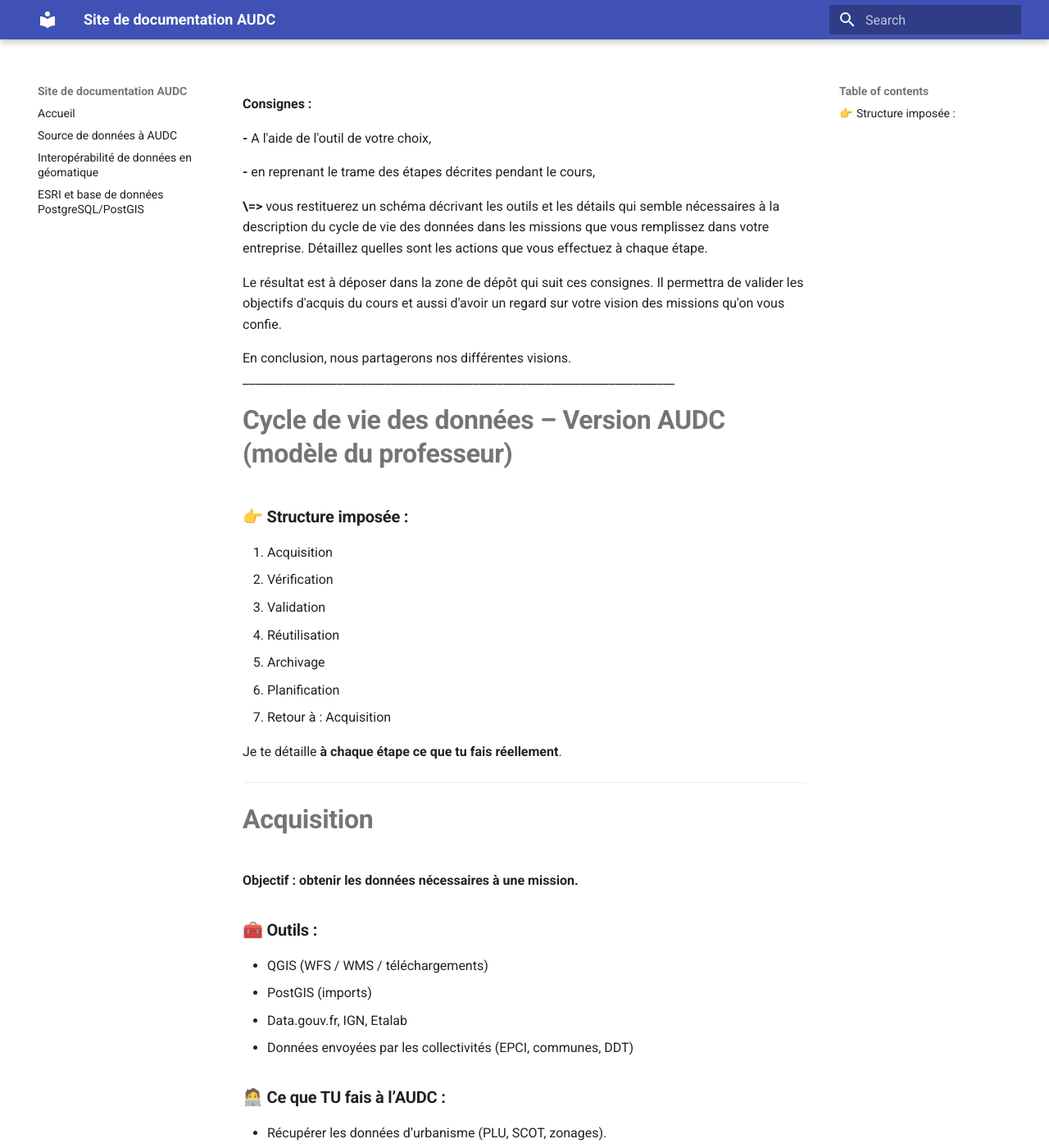
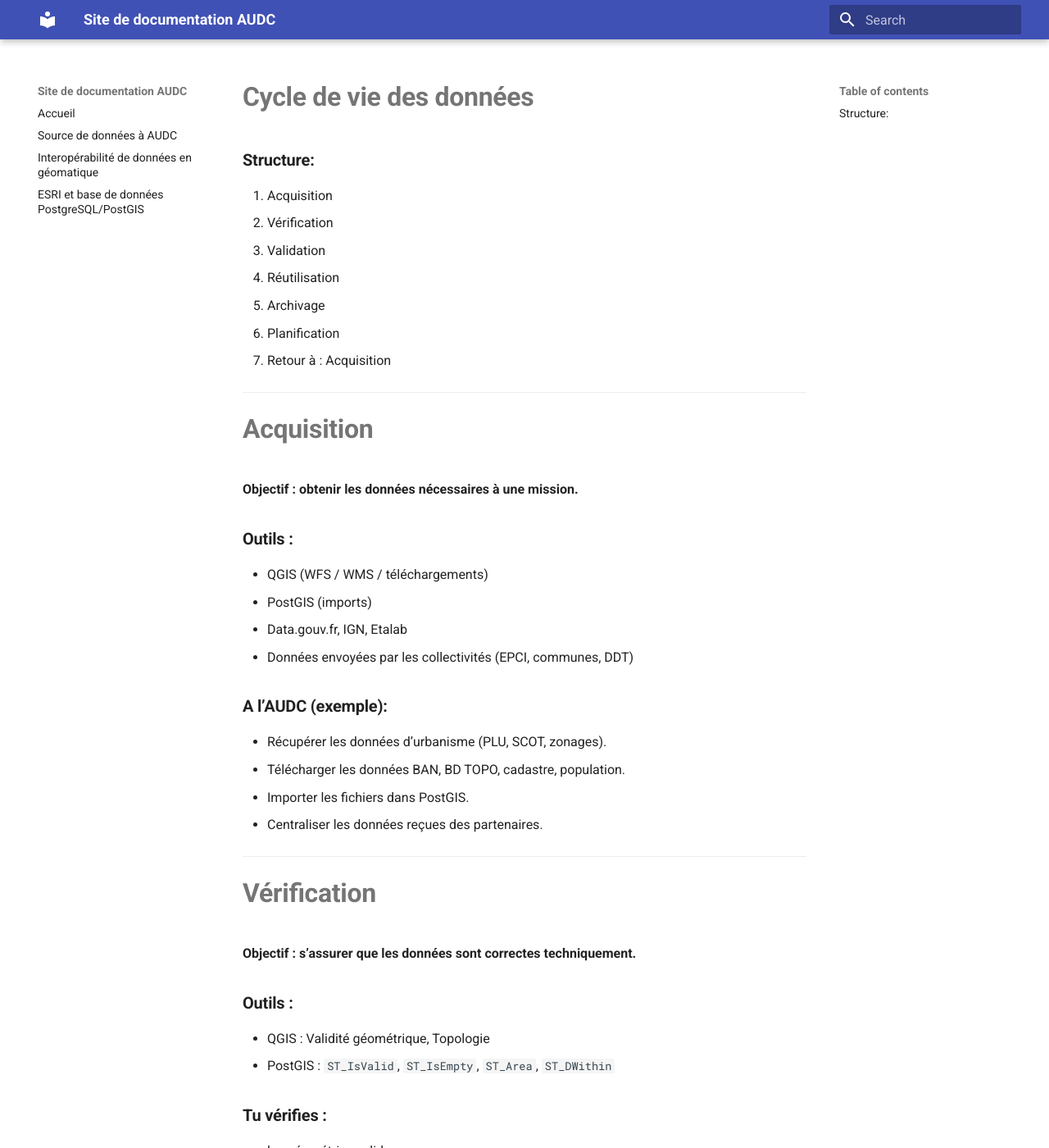
Before and after one commit to abdou123-guene/Site_de_documentation_geomatique, an MkDocs documentation site: the page built from docs/cycle_de_vie_des_donnees.md, in a window 1280 px wide and 1400 px high. Shown: the whole window at 82% size. Built offline with MkDocs 1.6.1 and Material for MkDocs 9.7.7, drawn with Linux system fonts in a browser that asks for light colours; some of the changed text lies outside the part shown.

Commit message:
Update cycle_de_vie_des_donnees.md

```diff
--- a/docs/cycle_de_vie_des_donnees.md
+++ b/docs/cycle_de_vie_des_donnees.md
@@ -1,19 +1,7 @@
-**Consignes :**
 
-**\-** A l'aide de l'outil de votre choix,
+# **Cycle de vie des données**
 
-**\-** en reprenant le trame des étapes décrites pendant le cours,
-
-**\=\>** vous restituerez un schéma décrivant les outils et les détails qui semble nécessaires à la description du cycle de vie des données dans les missions que vous remplissez dans votre entreprise. Détaillez quelles sont les actions que vous effectuez à chaque étape.
-
-Le résultat est à déposer dans la zone de dépôt qui suit ces consignes. Il permettra de valider les objectifs d'acquis du cours et aussi d'avoir un regard sur votre vision des missions qu'on vous confie.
-
-En conclusion, nous partagerons nos différentes visions.
-\_\_\_\_\_\_\_\_\_\_\_\_\_\_\_\_\_\_\_\_\_\_\_\_\_\_\_\_\_\_\_\_\_\_\_\_\_\_\_\_\_\_\_\_\_\_\_\_\_\_\_\_\_\_\_\_\_\_\_\_\_\_\_\_\_\_\_\_\_\_\_\_\_
-
-# **Cycle de vie des données – Version AUDC (modèle du professeur)**
-
-### **👉 Structure imposée :**
+### **Structure:**
 
 1. Acquisition
 2. Vérification
@@ -23,22 +11,20 @@
 6. Planification
 7. Retour à : Acquisition
 
-Je te détaille **à chaque étape ce que tu fais réellement**.
-
 ---
 
 # **Acquisition**
 
 **Objectif : obtenir les données nécessaires à une mission.**
 
-### **🧰 Outils :**
+### **Outils :**
 
 * QGIS (WFS / WMS / téléchargements)
 * PostGIS (imports)
 * Data.gouv.fr, IGN, Etalab
 * Données envoyées par les collectivités (EPCI, communes, DDT)
 
-### **🧑‍💻 Ce que TU fais à l’AUDC :**
+### **A l’AUDC (exemple):**
 
 * Récupérer les données d’urbanisme (PLU, SCOT, zonages).
 * Télécharger les données BAN, BD TOPO, cadastre, population.
@@ -51,12 +37,12 @@
 
 **Objectif : s’assurer que les données sont correctes techniquement.**
 
-### **🧰 Outils :**
+### **Outils :**
 
 * QGIS : Validité géométrique, Topologie
 * PostGIS : `ST_IsValid`, `ST_IsEmpty`, `ST_Area`, `ST_DWithin`
 
-### **🧑‍💻 Tu vérifies :**
+### **Tu vérifies :**
 
 * les géométries valides
 * les géométries vides ou nulles
@@ -65,7 +51,7 @@
 * les attributs incohérents (nom commune, code INSEE, code postal)
 
 Exemple AUDC :
-✨ vérifier les différences entre `pertuis_mauvais` et la référence PLU.
+vérifier les différences entre `pertuis_mauvais` et la référence PLU.
 
 ---
 
@@ -73,12 +59,12 @@
 
 **Objectif : rendre la donnée fiable et utilisable.**
 
-### **🧰 Outils :**
+### **Outils :**
 
 * PostGIS (MakeValid, unions, correctifs)
 * QGIS (réparations, cleaning)
 
-### **🧑‍💻 Tu fais :**
+### **A faire:**
 
 * correction des géométries invalides
 * normalisation des champs (format texte, majuscules, codes)
@@ -86,7 +72,7 @@
 * validation avec un chef de projet si besoin
 
 Exemple AUDC :
-✨ nettoyage BAN 2019 → version 2026\.
+Nettoyage BAN 2019 → version 2026\.
 
 ---
 
@@ -94,13 +80,13 @@
 
 **Objectif : utiliser la donnée pour produire un résultat.**
 
-### **🧰 Outils :**
+### **Outils :**
 
 * QGIS (analyses, mises en page)
 * PostGIS (analyses spatiales)
 * R (mapsf, tmap)
 
-### **🧑‍💻 Tu fais :**
+### **A faire :**
 
 * analyses (densité, buffers, intersections)
 * création de cartes pour les études
@@ -108,7 +94,7 @@
 * jointures spatiales (adresses ↔ zonages)
 
 Exemple AUDC :
-✨ cartes SCOT, cartes mobilité, diagnostics de territoire.
+Cartes SCOT, cartes mobilité, diagnostics de territoire.
 
 ---
 
@@ -116,12 +102,12 @@
 
 **Objectif : conserver une version stable des données.**
 
-### **🧰 Outils :**
+### **Outils :**
 
 * PostGIS (tables \_archive, schémas versionnés)
 * Dossiers réseau (archives)
 
-### **🧑‍💻 Tu fais :**
+### **A faire :**
 
 * sauvegarde de la version utilisée
 * archivage par année ou par projet
@@ -129,7 +115,7 @@
 * documentation : source, date, traitement, version
 
 Exemple AUDC :
-✨ garder des copies des PLU ou des millésimes BAN.
+Garder des copies des PLU ou des millésimes BAN.
 
 ---
 
@@ -137,20 +123,20 @@
 
 **Objectif : préparer la prochaine mise à jour.**
 
-### **🧰 Outils :**
+### **Outils :**
 
 * Calendrier interne
 * Discussions avec responsables études
 * Planning de données partenaires (IGN, INSEE, collectivités)
 
-### **🧑‍💻 Tu fais :**
+### **A faire :**
 
 * identifier les données à actualiser (PLU, adresses, zonages)
 * estimer le temps de travail
 * préparer les scripts (SQL, QGIS, modèles)
 
 Exemple AUDC :
-✨ anticiper la mise à jour annuelle ou la réception d’un nouveau PLU.
+Anticiper la mise à jour annuelle ou la réception d’un nouveau PLU.
 
 ---
 
@@ -163,27 +149,5 @@
 → Tu valides
 → etc.
 
----
 
-# **Idée de schéma visuel (prêt à dessiner)**
-
-Tu peux faire un schéma en cercle :
-
-     \[Acquisition\]
-           ↓
-    \[Vérification\]
-           ↓
-      \[Validation\]
-           ↓
-     \[Réutilisation\]
-           ↓
-        \[Archives\]
-           ↓
-     \[Planification\]
-           ↓
-      \[Acquisition\]
-
-Avec dans chaque bloc :
-
-* outils que tu utilises
 * actions que tu réalises
```
